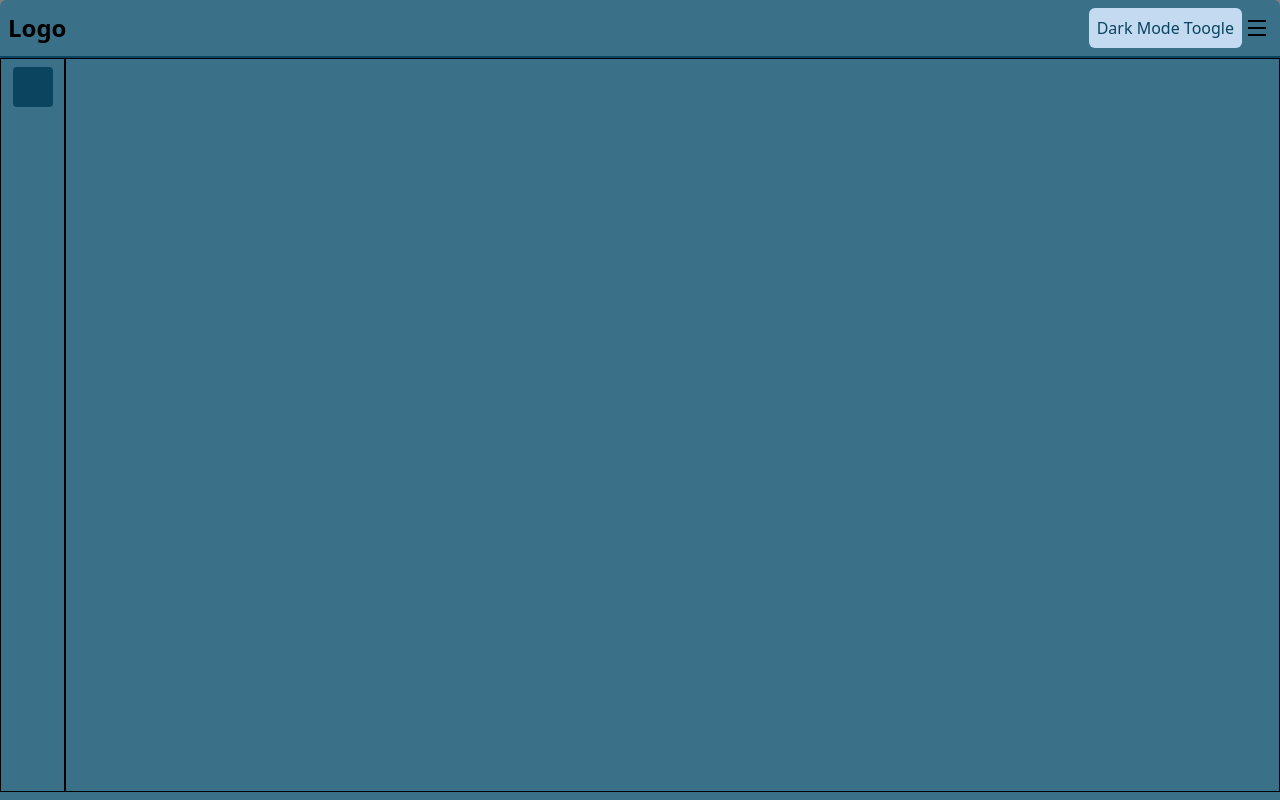
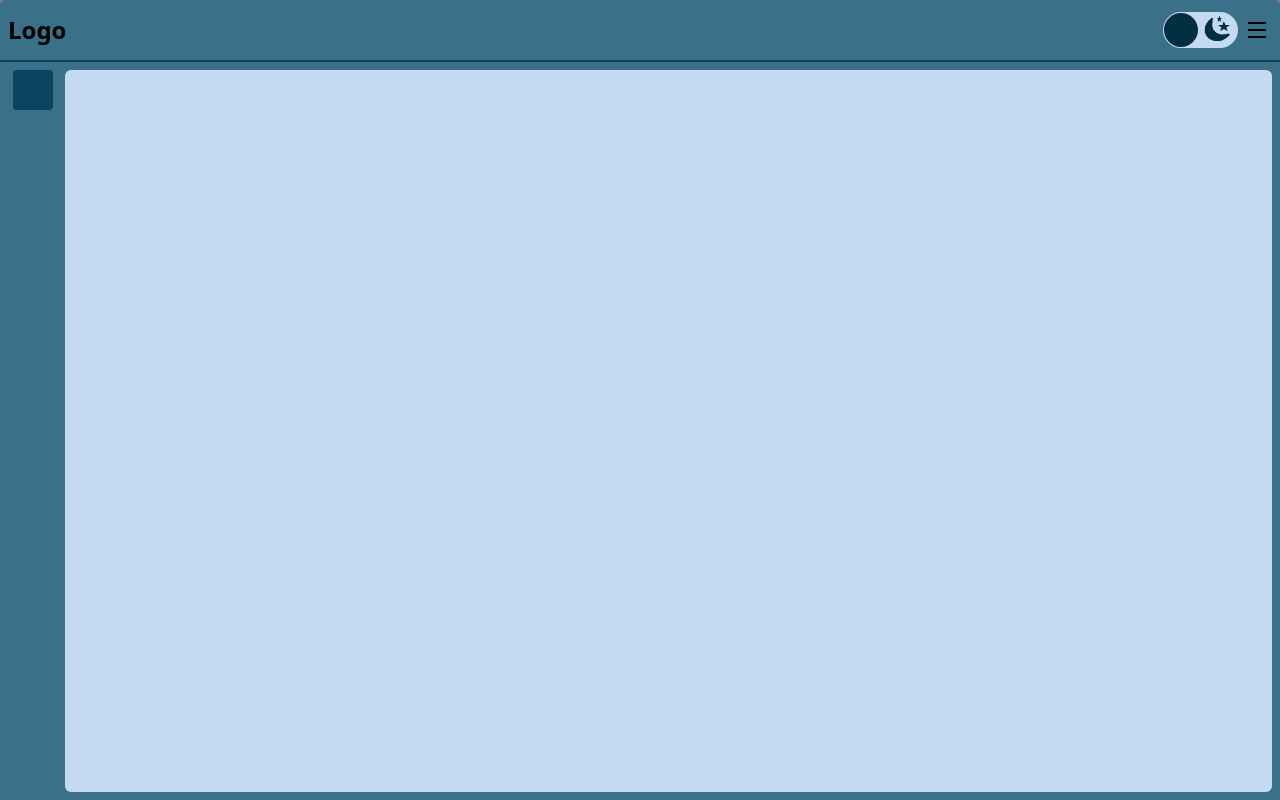
Before and after one commit to string-AjeetSingh/Project_WhiteBoard, a React (Vite) app in the folder client/: page / in a window 1280 px wide. Built offline with nearby package versions, Linux system fonts and the light colour scheme.

Commit message:
usuall commit

```diff
--- a/client/src/components/mainContainer/mainContainer.leftSpace.jsx
+++ b/client/src/components/mainContainer/mainContainer.leftSpace.jsx
@@ -1,6 +1,7 @@
 import { useEffect, useRef, useState, useContext, useCallback } from "react";
 import { useInnerWidthHeight } from "../../hooks/InnerWidthHeight";
 import { FunctionContext, VariableContext } from "./localContext";
+import { sub } from "framer-motion/client";
 
 
 
@@ -22,13 +23,19 @@ function TP_Button({ theName, theSrc }) {
 
 
     useEffect(() => {
+        if (divimg.current) {
+
             divimg.current.addEventListener("mouseenter", handleMouseEnter);
 
             divimg.current.addEventListener("mouseleave", handleMouseLeave);
+        }
 
         return (() => {
+            if (divimg.current) {
+
                 divimg.current.removeEventListener("mouseenter", handleMouseEnter);
                 divimg.current.removeEventListener("mouseleave", handleMouseLeave);
+            }
         })
 
     }, [divimg])
@@ -55,6 +62,7 @@ function TP_Button({ theName, theSrc }) {
 
 function ToolPanel({ height, func_outProperties }) {
     const toolPanel = useRef(null);
+    const { getSubPanelProperties } = useContext(FunctionContext);
 
     function on() {
         toolPanel.current.classList.add('toolPanelActive');
@@ -74,14 +82,20 @@ function ToolPanel({ height, func_outProperties }) {
 
     return (
         <>
-            <div ref={toolPanel} className={`toolPanel  z-[3]
-            relative self-start grow bg-darkPanle w-[90px] mt-1 border
-             border-white flex flex-col items-center  `}>
-                <div className="flex flex-col items-center grow">
+            <div className={` grow flex flex-col  self-start relative  `}>
+                <div ref={toolPanel} className="toolPanel self-start
+            relative grow bg-darkPanle w-[90px]  z-[5] rounded-tr-md
+             border-white flex flex-col items-center ">
+
+                    <div className="flex flex-col items-center grow ">
                         <TP_Button theSrc={"/icons/shapes.png"} theName={"Shapes"} />
                         <TP_Button theSrc={"/icons/pens.png"} theName={"Draw"} />
                         <TP_Button theSrc={"/icons/background.png"} theName={"Back Ground"} />
                     </div>
+
+                </div>
+
+                <ToolSubPanel func_outProperties={getSubPanelProperties} />
             </div>
         </>
     );
@@ -109,9 +123,9 @@ function ToolSubPanel({ func_outProperties }) {
         <>
             <div ref={toolSubPanel}
 
-                className=" toolSubPanel border border-amber-500 bottom-2
-            absolute self-start grow bg-darkPanle mt-1 h-[82%] z-[2] w-[70vw]
-            min-w-[300px] max-w-[500px]
+                className=" toolSubPanel border border-amber-700 bottom-0
+            absolute self-start grow bg-darkPanle mt-1 h-full  w-[70vw]
+            min-w-[300px] max-w-[500px] rounded-tr-md
               flex flex-col items-center  ">
 
             </div>
@@ -131,11 +145,11 @@ function LeftSpace({ }) {
         panelPropertise.current.on = got.on;
         panelPropertise.current.off = got.off;
     }
-    function getSubPanelProperties(got) {
+    const getSubPanelProperties = useCallback((got) => {
         subPanelPropertise.current.on = got.on;
         subPanelPropertise.current.off = got.off;
 
-    }
+    }, []);
     const subPanelOperation = useCallback((got) => {
         console.log("opeartion fouund : ", got);
         if (got.status) {
@@ -162,22 +176,25 @@ function LeftSpace({ }) {
 
     return (
         <>
-            <div className="basis-[10%] border min-w-[60px] max-w-[65px]
+            <div className="basis-[10%] min-w-[60px] max-w-[65px]
             flex flex-col items-center">
 
-                <button onClick={tooglePanel} ref={toolButt} className=" toolButt size-10 rounded-sm mt-2 m-1
+                <button onClick={tooglePanel} ref={toolButt} className=" toolButt
+                size-10 rounded-sm mt-2 m-1
                  bg-darkPanle dark:bg-lightPanle">
                 </button>
 
+
                 <VariableContext.Provider>
-                    <FunctionContext.Provider value={{ subPanelOperation }}>
+                    <FunctionContext.Provider value={{ subPanelOperation, getSubPanelProperties }}>
 
 
                         <ToolPanel func_outProperties={getPanelProperties} />
-                        <ToolSubPanel func_outProperties={getSubPanelProperties} />
+
 
                     </FunctionContext.Provider>
                 </VariableContext.Provider>
+
 
 
             </div>
--- a/client/src/components/mainContainer/mainContainer.rightSpace.jsx
+++ b/client/src/components/mainContainer/mainContainer.rightSpace.jsx
@@ -1,7 +1,7 @@
 function RightSpace({ }) {
     return (
         <>
-            <div className="basis-[100%] border">
+            <div className="basis-[100%] mr-2 mt-2 rounded-md   bg-whiteBoard-one">
 
             </div>
         </>
--- /dev/null
+++ b/client/src/components/navBar/navBar.darkModeButton.jsx
@@ -0,0 +1,142 @@
+import { useEffect, useRef } from "react";
+
+function DarkModeToogle() {
+    const toogleBool = useRef(localStorage.getItem('screenMode') === "dark" ? true : false);
+    const transitionDiv = useRef(null);
+    const transitionDark = useRef(null);
+    const transitionLight = useRef(null);
+    const outResult = useRef(null);
+
+
+    function toogle(event) {
+        event.stopPropagation();
+
+
+
+        toogleBool.current ? toogleBool.current = false : toogleBool.current = true;
+
+        if (toogleBool.current) {
+            animateToDark();
+            outResult.current = "dark";
+        } else {
+            animateToLight();
+            outResult.current = "light";
+        }
+
+    }
+
+    function animateToLight() {
+        transitionDark.current.classList.remove('darkIconActive')
+        transitionDiv.current.classList.remove('darkModeButtToogleActive');
+        transitionLight.current.classList.remove('lightIconActive');
+
+    }
+    function animateToDark() {
+        transitionDark.current.classList.add('darkIconActive')
+        transitionDiv.current.classList.add('darkModeButtToogleActive');
+        transitionLight.current.classList.add('lightIconActive');
+        // transitionDiv.current.classList.remove('darkModeButtToogleActive');
+    }
+
+    function transitionendEvent(event) {
+
+        localStorage.setItem('screenMode', outResult.current);
+        toggleDarkMode();
+
+    }
+
+
+    const toggleDarkMode = () => {
+
+        let thebody = document.getElementById("theBody");
+
+        if (localStorage.getItem('screenMode')) {
+            if (localStorage.getItem('screenMode') === 'light') {
+                if (thebody.classList.contains('dark')) {
+
+                    thebody.classList.replace('dark', 'light');
+                } else {
+                    thebody.classList.add('light');
+                }
+            } else if (localStorage.getItem('screenMode') === 'dark') {
+                if (thebody.classList.contains('light')) {
+
+                    thebody.classList.replace('light', 'dark');
+                }
+                else {
+                    thebody.classList.add('dark');
+                }
+            }
+        }
+        // localStorage.setItem("theme", thebody.classList.contains("dark") ? "dark" : "light");
+        //console.log(localStorage.getItem("theme"));
+
+    };
+
+    useEffect(() => {
+
+        if (!localStorage.getItem('screenMode')) {
+            localStorage.setItem('screenMode', 'light');
+        }
+
+        toggleDarkMode();
+
+        if (transitionDiv.current) {
+            transitionDiv.current.addEventListener('transitionend', transitionendEvent)
+        }
+        return () => {
+            if (transitionDiv.current) {
+                transitionDiv.current.removeEventListener('transitionend', transitionendEvent)
+            }
+        }
+
+    }, [])
+
+
+    if (localStorage.getItem('screenMode') === 'dark') {
+        return (
+            <>
+                <button onClick={toogle}
+                    className="w-[75px] flex  overflow-hidden
+                    flex-row items-center  relative h-[36px] bg-whiteBoard-one rounded-3xl m-1 ">
+                    <div ref={transitionDiv} className="z-[1] absolute darkModeButtToogle
+                    darkModeButtToogleActive  left-[1px]
+                     size-[34px] rounded-full bg-screenModeButton">
+
+                    </div>
+                    <img ref={transitionLight} src="/icons/light.png"
+                        className="lightIcon lightIconActive relative size-7 ml-2  "></img>
+
+                    <img ref={transitionDark} src="/icons/dark.png"
+                        className="darkIcon darkIconActive relative size-7 ml-1 "></img>
+
+                </button>
+            </>
+        );
+
+    } else {
+        return (
+            <>
+                <button onClick={toogle}
+                    className="w-[75px] flex  overflow-hidden
+                    flex-row items-center  relative h-[36px] bg-whiteBoard-one rounded-3xl m-1 ">
+                    <div ref={transitionDiv} className="z-[1] absolute darkModeButtToogle  left-[1px]
+                     size-[34px] rounded-full bg-screenModeButton">
+
+                    </div>
+                    <img ref={transitionLight} src="/icons/light.png"
+                        className="lightIcon relative size-7 ml-2  "></img>
+
+                    <img ref={transitionDark} src="/icons/dark.png"
+                        className="darkIcon relative size-7 ml-1 "></img>
+
+                </button>
+            </>
+        );
+
+    }
+
+}
+
+
+export { DarkModeToogle }
--- a/client/src/components/navBar/navBar.jsx
+++ b/client/src/components/navBar/navBar.jsx
@@ -1,6 +1,7 @@
 import { useEffect, useRef, useState } from "react";
 import { Panel } from "./subcomponents";
 import '../../cssAnimations/navBar.css'
+import { DarkModeToogle } from "./navBar.darkModeButton";
 
 
 
@@ -24,15 +25,7 @@ function NavBar({ }) {
         panelBool === 1 ? setpanelBool(-1) : setpanelBool(1);
     }
 
-    const toggleDarkMode = () => {
 
-
-        let thebody = document.getElementById("theBody");
-        thebody.classList.toggle("dark");
-        // localStorage.setItem("theme", thebody.classList.contains("dark") ? "dark" : "light");
-        //console.log(localStorage.getItem("theme"));
-
-    };
 
     useEffect(() => {
         if (panelBool === 1) {
@@ -55,10 +48,7 @@ function NavBar({ }) {
                 {/*Nav Right Side Buttons   */}
                 <div className=" flex flex-row items-center">
 
-                    <button onClick={toggleDarkMode} className="darkbutt rounded-md p-2
-                        bg-whiteBoard-one text-darkPanle">
-                        Dark Mode Toogle
-                    </button>
+                    <DarkModeToogle />
 
                     <button onClick={handleButton}
                         className=" w-[30px] border border-transparent
--- a/client/src/components/navBar/subcomponents.jsx
+++ b/client/src/components/navBar/subcomponents.jsx
@@ -26,7 +26,8 @@ function Panel({ func_OutNavProperties }) {
         <>
             <div ref={panelRef} className=" navPanel z-[6]  dark:bg-darkPanle  opacity-0
 
-            absolute w-full h-40 mt-1 bg-lightPanle  flex flex-col p-1  "
+            absolute w-full h-40 mt-1 bg-lightPanle  flex flex-col p-1 border-b-2 border-darkPanle
+            dark:border-lightPanle "
             >
 
 
--- a/client/src/components/rough/rough.jsx
+++ b/client/src/components/rough/rough.jsx
@@ -1,6 +1,6 @@
 import { KeyFrameTry } from "./subComponents";
 import "../../cssAnimations/rough.css";
-
+import { DarkModeToogle } from "../navBar/navBar.darkModeButton";
 
 
 
@@ -10,6 +10,9 @@ function Rough({ }) {
         <>
 
             <KeyFrameTry />
+            <br></br>
+            <hr></hr>
+            <DarkModeToogle />
         </>
     );
 }
--- a/client/src/components/rough/subComponents.jsx
+++ b/client/src/components/rough/subComponents.jsx
@@ -19,7 +19,7 @@ function KeyFrameTry({ }) {
         <>
             <div className="flex flex-row justify-center m-4 p-4">
                 <div ref={buttRef} onClick={handleClick}
-                    className="nam2 absolute size-32 rounded-xl bg-pink-500 ">
+                    className="nam2 relative size-32 rounded-xl bg-pink-500 ">
 
                 </div>
             </div>
--- a/client/src/cssAnimations/navBar.css
+++ b/client/src/cssAnimations/navBar.css
@@ -1,7 +1,7 @@
 .navPanel {
     top: -150px;
 
-    transition: transform 1000ms, opacity 800ms ease-in;
+    transition: transform 700ms, opacity 300ms ease-in;
 
 
 }
@@ -22,7 +22,36 @@
 }
 
 .theactive {
-    transform: translateY(204px);
+    transform: translateY(208px);
     opacity: 1;
 
 }
+
+.darkModeButtToogle {
+    transition: transform 500ms ease-out;
+}
+
+.darkModeButtToogleActive {
+    transform: translateX(39px);
+}
+
+.lightIcon {
+    bottom: -35px;
+    opacity: 0;
+    transition: transform 500ms, opacity 500ms ease-out;
+}
+
+.darkIcon {
+    transition: transform 500ms, opacity 500ms ease-out;
+}
+
+.darkIconActive {
+    transform: translateY(10px);
+    opacity: 0;
+}
+
+.lightIconActive {
+    transform: translateY(-35px);
+    opacity: 1;
+
+}
--- a/client/src/cssAnimations/rough.css
+++ b/client/src/cssAnimations/rough.css
@@ -24,6 +24,6 @@
 }
 
 .active {
-    transform: translateY(200px);
-    opacity: 0;
+    transform: translateY(50px);
+    opacity: 0.20;
 }
```
Lines whose indentation alone changed are shown as unchanged.
